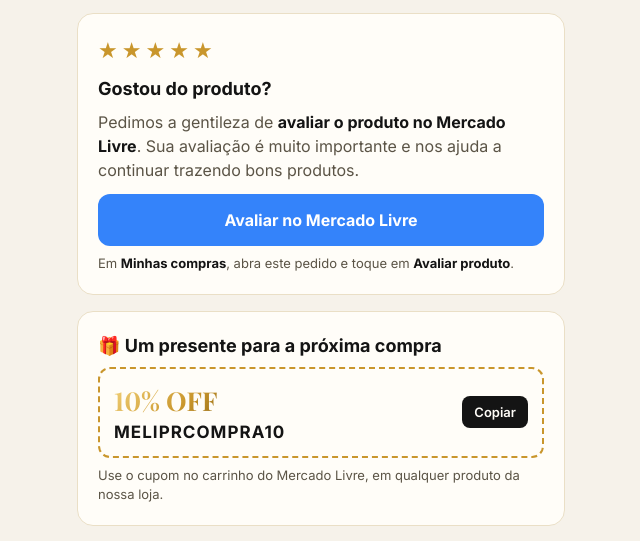
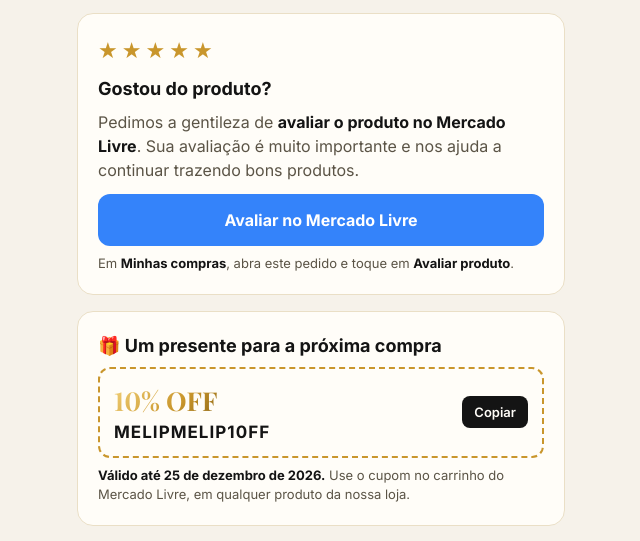
Before and after one commit to meliprime/meliprime.github.io, a plain HTML site: page index.html in a window 1280 px wide. Shown: the part 227-768 px from the top of the page, without its empty margins (319-959 px from the left). Drawn offline with nearby package versions, Linux system fonts and the light colour scheme.

Commit message:
Troca cupom para MELIPMELIP10FF, válido até 25/12
Co-Authored-By: Claude Opus 5.5 <noreply@anthropic.com>

```diff
--- a/index.html
+++ b/index.html
@@ -80,10 +80,10 @@
   <section>
     <h2>🎁 Um presente para a próxima compra</h2>
     <div class="coupon">
-      <div><div class="off">10% OFF</div><code id="code">MELIPRCOMPRA10</code></div>
+      <div><div class="off">10% OFF</div><code id="code">MELIPMELIP10FF</code></div>
       <button class="copy" id="copy">Copiar</button>
     </div>
-    <p class="small" style="margin:0">Use o cupom no carrinho do Mercado Livre, em qualquer produto da nossa loja.</p>
+    <p class="small" style="margin:0"><strong>Válido até 25 de dezembro de 2026.</strong> Use o cupom no carrinho do Mercado Livre, em qualquer produto da nossa loja.</p>
   </section>
 
   <section class="return">
```
